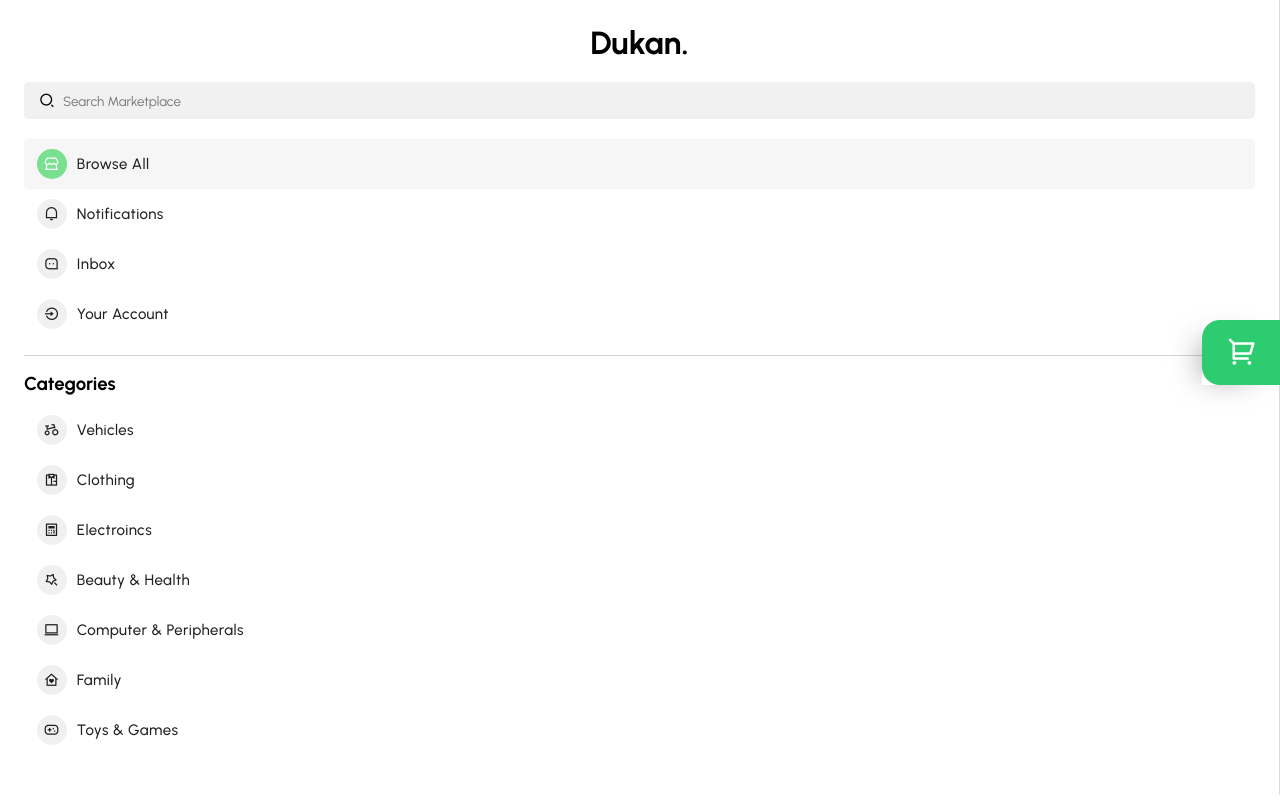
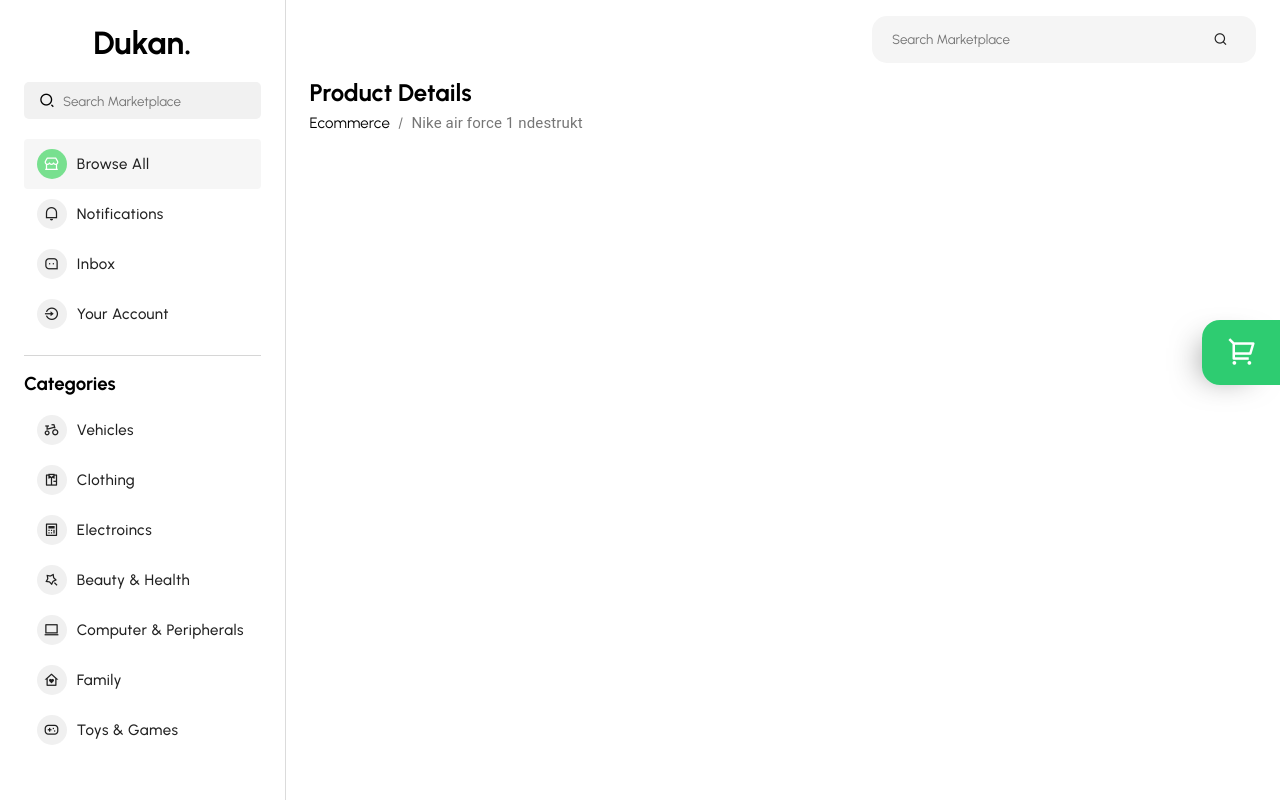
Before and after one commit to himitsu-fushigi/Dukan, a React (Create React App) app: page /product in a window 1280 px wide. Built offline with nearby package versions, Linux system fonts and the light colour scheme.

Commit message:
Search bar and product details title added

```diff
--- a/src/Components/CheckoutButton/style.scss
+++ b/src/Components/CheckoutButton/style.scss
@@ -7,6 +7,7 @@
   box-shadow: -16px 7px 33px -19px rgba(0, 0, 0, 0.63);
   -webkit-box-shadow: -16px 7px 33px -19px rgba(0, 0, 0, 0.63);
   -moz-box-shadow: -16px 7px 33px -19px rgba(0, 0, 0, 0.63);
+  border-radius: 18px 0 0 18px;
 
   i {
     font-size: 30px;
@@ -14,7 +15,7 @@
   }
 
   .MuiButton-root {
-      border-radius: 18px 0 0 18px;
+    border-radius: 18px 0 0 18px;
     display: flex;
     font-size: 16px;
     align-items: center;
--- a/src/Pages/ProductFocused/ProductFocused.jsx
+++ b/src/Pages/ProductFocused/ProductFocused.jsx
@@ -1,16 +1,50 @@
-import React from 'react'
-import './style.scss'
+import React from "react";
+import "./style.scss";
 
 // @components
 import Sidebar from "../../Components/Sidebar/Sidebar";
-import ProductCard from "../../Components/ProductCard/ProductCard";
 import CheckoutButton from "../../Components/CheckoutButton/CheckoutButton";
 
+// @packages
+import { Breadcrumbs, Button, Typography } from "@material-ui/core";
+import { Link } from "react-router-dom";
+
 export default function ProductFocused() {
-    return (
-        <div className="productFocused">
-            <CheckoutButton/>
-            <Sidebar/>
+  return (
+    <div className="productFocused">
+      <CheckoutButton />
+      <Sidebar />
+
+      <div className="productFocused__main">
+        {/* @section search bar */}
+        <div className="productFocused__main__searchBar">
+          <input type="text" placeholder="Search Marketplace" />
+          <Button>
+            <i className="ri-search-line"></i>
+          </Button>
         </div>
-    )
+
+        {/* @section product details */}
+        <div className="productFocused__main__productDetails">
+          <h2 className="productFocused__main__productDetails__title">
+            Product Details
+          </h2>
+          <Breadcrumbs aria-label="breadcrumb">
+            <Link
+              underline="hover"
+              color="inherit"
+              href="/getting-started/installation/"
+            >
+              Ecommerce
+            </Link>
+            <Typography color="text.primary">
+              Nike air force 1 ndestrukt
+            </Typography>
+          </Breadcrumbs>
+        </div>
+
+        {/* @section product card */}
+      </div>
+    </div>
+  );
 }
--- a/src/Pages/ProductFocused/style.scss
+++ b/src/Pages/ProductFocused/style.scss
@@ -1,3 +1,62 @@
-.productFocused{
-    position: relative;
+.productFocused {
+  position: relative;
+  display: flex;
+  height: 100vh;
+  overflow-y: hidden;
+  flex-direction: row;
+  position: relative;
+
+  .productFocused__main {
+    flex: 4;
+    padding: 2vh 3vh;
+    display: flex;
+    flex-direction: column;
+
+    .productFocused__main__searchBar {
+      background: rgb(245, 245, 245);
+      width: 30vw;
+      display: flex;
+      padding: 5px 20px;
+      border-radius: 15px;
+      align-self: flex-end;
+
+      input {
+        flex: 1;
+        border: none;
+        background: transparent;
+        width: 30vw;
+
+        &:focus {
+          outline: none;
+        }
+      }
+
+      .MuiButton-root{
+          min-width: 0;
+      }
+    }
+
+    .productFocused__main__productDetails{
+        margin-top: 15px;
+        font-size: 14px;
+
+        .productFocused__main__productDetails__title{
+            margin-bottom: 5px;
+            font-size: 24px;
+        }
+
+        a{
+            text-decoration: none;
+            color: #000;
+
+            &:focus{
+                text-decoration: underline;
+            }
+        }
+
+        .MuiTypography-root{
+            font-size: 15px;
+        }
+    }
+  }
 }
```
